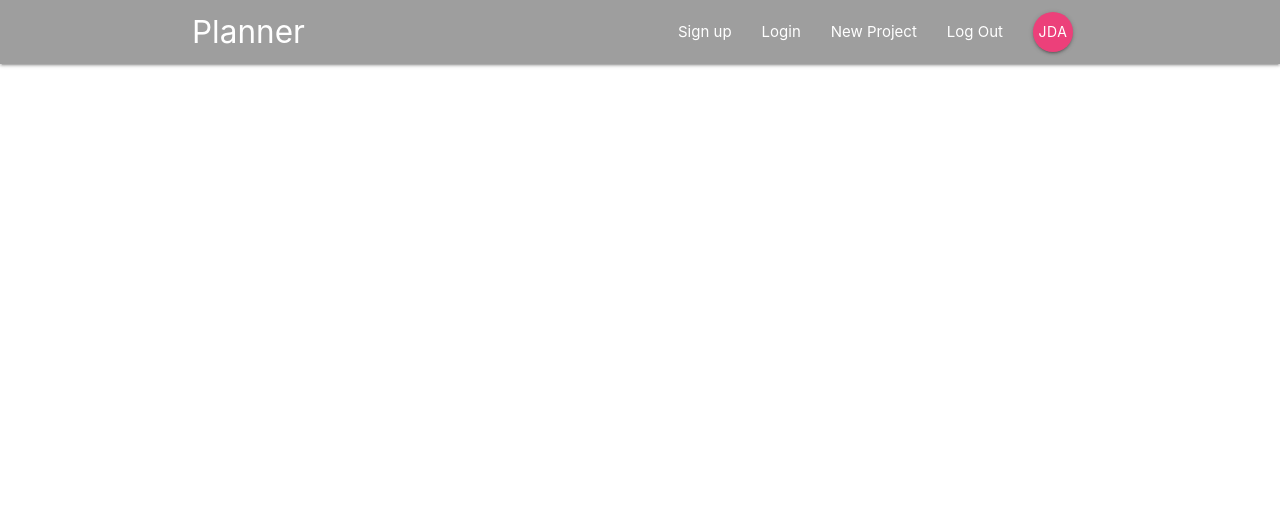
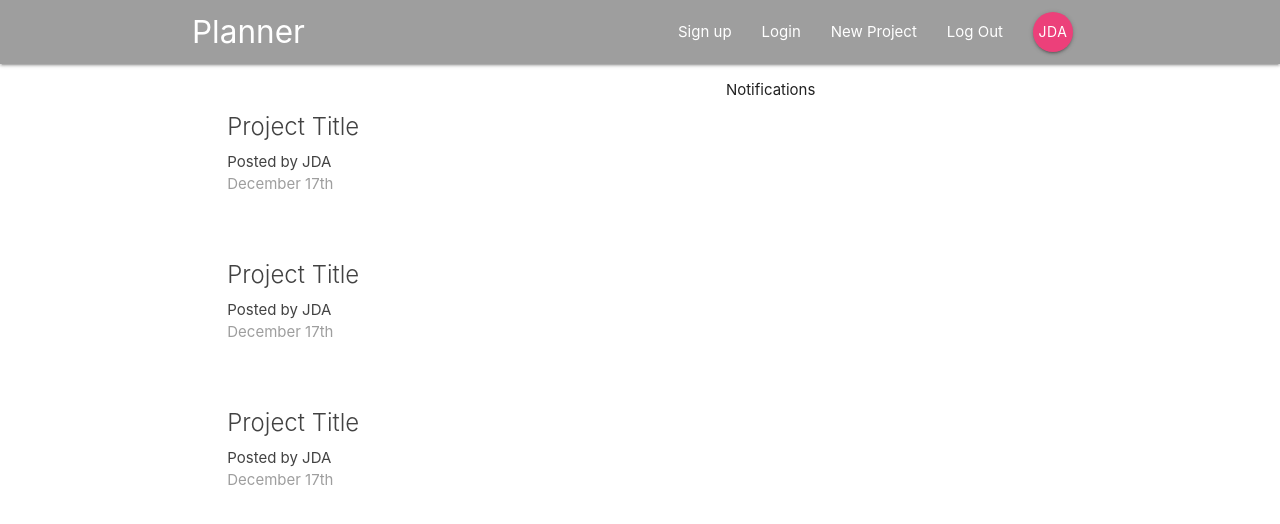
Before and after one commit to jallend1/basic_planner, a React (Create React App) app: page / in a window 1280 px wide. Shown: the top 524 px of the page. Built offline with nearby package versions, Linux system fonts and the light colour scheme.

Commit message:
Creates basic structure for Dashboard component and implements first route

```diff
--- a/src/App.js
+++ b/src/App.js
@@ -1,12 +1,16 @@
 import React, {Component} from 'react';
-import {BrowserRouter} from 'react-router-dom';
+import {BrowserRouter, Switch, Route} from 'react-router-dom';
 import NavBar from './components/layout/Navbar';
+import Dashboard from './components/dashboard/Dashboard'
 
 function App() {
   return (
     <BrowserRouter>
       <div className="App">
         <NavBar />
+        <Switch>
+          <Route path='/' component={Dashboard} />
+        </Switch>
       </div>
     </BrowserRouter>
   );
--- a/src/components/dashboard/Dashboard.js
+++ b/src/components/dashboard/Dashboard.js
@@ -0,0 +1,22 @@
+import React, { Component } from 'react';
+import Notifications from './Notifications';
+import ProjectList from '../projects/ProjectList';
+
+class Dashboard extends Component{
+    render(){
+        return(
+            <div className="dashboard container">
+                <div className="row">
+                    <div className="col s12 m6">
+                        <ProjectList />
+                    </div>
+                    <div className="col s12 m5 offset-m1">
+                        <Notifications />
+                    </div>
+                </div>
+            </div>
+        )
+    }
+}
+
+export default Dashboard;
--- a/src/components/dashboard/Notifications.js
+++ b/src/components/dashboard/Notifications.js
@@ -0,0 +1,11 @@
+import React from 'react';
+
+const Notifications = () => {
+    return (
+        <div>
+            <p>Notifications</p>
+        </div>
+    )
+}
+
+export default Notifications;
--- a/src/components/projects/ProjectList.js
+++ b/src/components/projects/ProjectList.js
@@ -0,0 +1,31 @@
+import React from 'react';
+
+const ProjectList = () => {
+    return (
+        <div className="project-list section">
+            <div className="card z-depth-0 project-summary">
+                <div className="card-content grey-text text-darken-3">
+                    <span className="card-title">Project Title</span>
+                    <p>Posted by JDA</p>
+                    <p className="grey-text">December 17th</p>
+                </div>
+            </div>
+            <div className="card z-depth-0 project-summary">
+                <div className="card-content grey-text text-darken-3">
+                    <span className="card-title">Project Title</span>
+                    <p>Posted by JDA</p>
+                    <p className="grey-text">December 17th</p>
+                </div>
+            </div>
+            <div className="card z-depth-0 project-summary">
+                <div className="card-content grey-text text-darken-3">
+                    <span className="card-title">Project Title</span>
+                    <p>Posted by JDA</p>
+                    <p className="grey-text">December 17th</p>
+                </div>
+            </div>
+        </div>
+    )
+}
+
+export default ProjectList;
```
Also changed, not shown: 1 other file (tests, documents, lock files or other folders).
